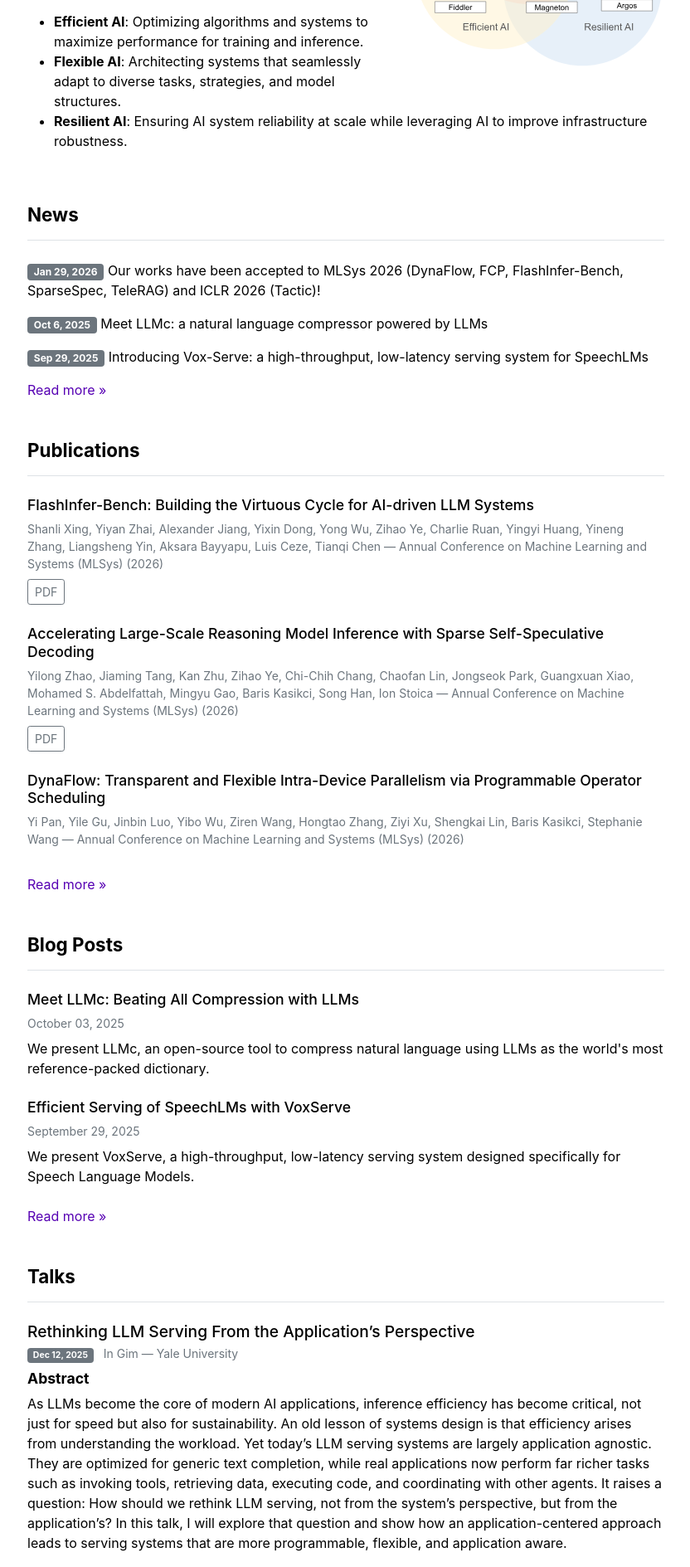
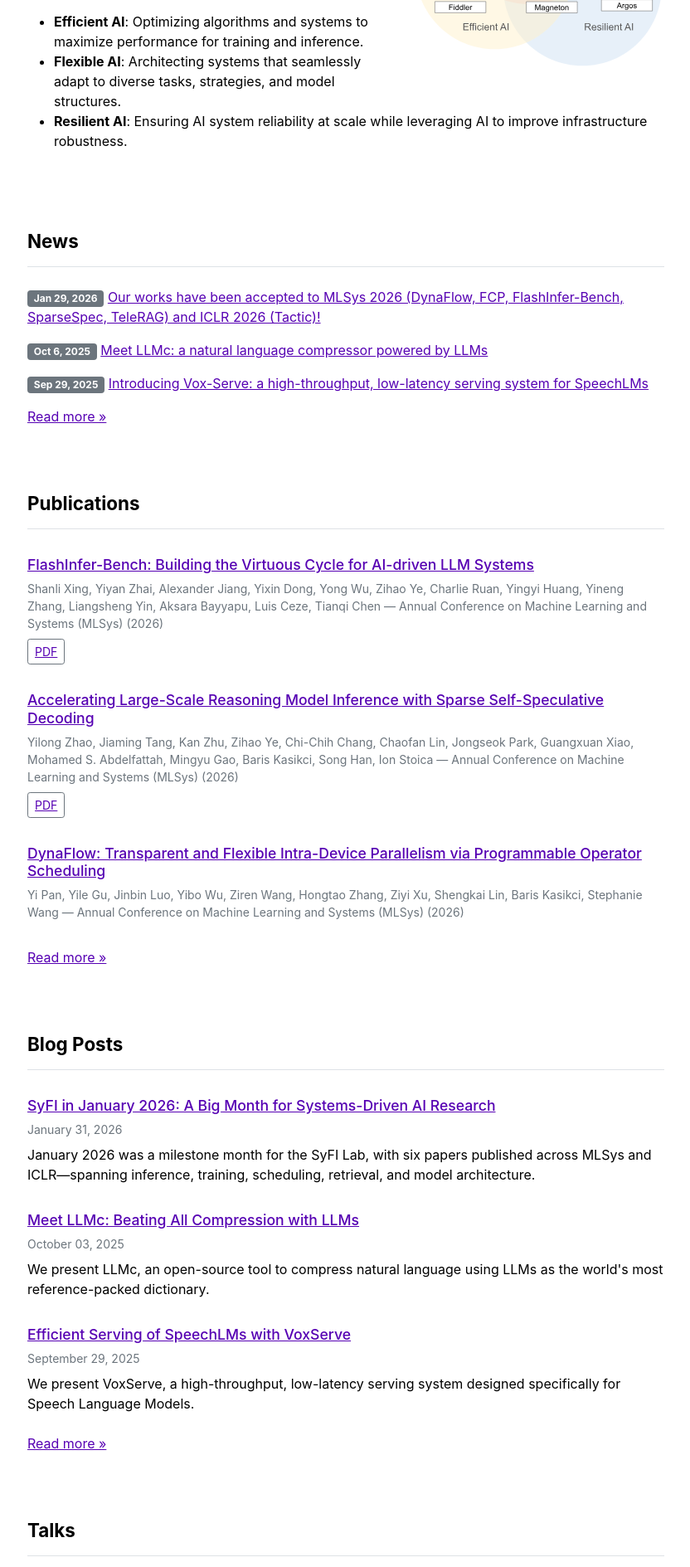
Before and after one commit to kamahori/uw-syfi.github.io, a Jekyll site: the page built from index.md, in a window 1280 px wide. Shown: the part 359-2248 px from the top of the page at 83% size, without its empty margins (223-1055 px from the left). Built offline with Jekyll 4.4.1, drawn with Linux system fonts in a browser that asks for light colours; part of the change alters nothing that is shown.

Commit message:
add jan 26 blog post (#23)

```diff
--- /dev/null
+++ b/_posts/2026-01-31-syfi-january-2026.md
@@ -0,0 +1,61 @@
+---
+layout: post
+title: "SyFI in January 2026: A Big Month for Systems-Driven AI Research"
+date: 2026-01-31
+author: "UW SyFI Lab"
+excerpt: "January 2026 was a milestone month for the SyFI Lab, with six papers published across MLSys and ICLR—spanning inference, training, scheduling, retrieval, and model architecture."
+---
+
+January 2026 was a milestone month for the SyFI Lab. Our group published **six papers across MLSys and ICLR together with our collaborators**—five at *MLSys 2026* and one at *ICLR 2026*—spanning inference, training, scheduling, retrieval, and model architecture. While each paper tackles a specific systems challenge, together they reflect a shared goal: **making large-scale AI systems faster, more flexible, and more practical in the real world**.
+
+We're especially proud of the breadth of the work. These papers cut across the full ML systems stack—from low-level operator scheduling and parallelism, to end-to-end LLM inference and retrieval-augmented generation, to new attention mechanisms for long-context models.
+
+Below is a snapshot of what we have been working on so far this year.
+
+### [**FlashInfer-Bench (MLSys 2026)**](https://arxiv.org/abs/2601.00227)
+
+*Building the Virtuous Cycle for AI-driven LLM Systems*
+
+We introduced FlashInfer-Bench to address a recurring pain point in LLM systems research: inconsistent and incomplete benchmarking. This work focuses on closing the loop between measurement and optimization, enabling more realistic evaluation of inference systems and helping the community reason about performance tradeoffs with shared ground truth.
+
+### [**Sparse Self-Speculative Decoding (MLSys 2026)**](https://arxiv.org/abs/2512.01278)
+
+*Accelerating Large-Scale Reasoning Model Inference*
+
+Reasoning models are powerful—but expensive. This paper shows how self-speculative decoding, combined with sparsity, can significantly accelerate inference while preserving output quality. The result is a practical path toward deploying large reasoning models in latency-sensitive settings.
+
+### **DynaFlow (MLSys 2026)**
+
+*Transparent and Flexible Intra-Device Parallelism*
+
+With DynaFlow, we rethink how work is scheduled *within* a device. By making operator scheduling programmable, this work enables more transparent and adaptable intra-device parallelism, especially important for heterogeneous hardware and evolving model architectures.
+
+### **FCP: Flexible Context Parallelism (MLSys 2026)**
+
+*Scaling Foundation Model Pre-Training*
+
+Training foundation models at scale increasingly runs into context and memory limits. FCP introduces a scalable approach to context parallelism that better balances computation and memory across devices, enabling more efficient large-model pre-training.
+
+### [**TeleRAG (MLSys 2026)**](https://arxiv.org/pdf/2502.20969)
+
+*Efficient Retrieval-Augmented Generation with Lookahead Retrieval*
+
+Retrieval-augmented generation is powerful, but often bottlenecked by retrieval latency. TeleRAG uses lookahead retrieval to overlap and streamline the retrieval-generation loop, significantly improving end-to-end RAG inference efficiency.
+
+### [**Tactic (ICLR 2026)**](https://arxiv.org/pdf/2502.12216)
+
+*Adaptive Sparse Attention for Long-Context Models*
+
+At ICLR, we will present Tactic, a new sparse attention mechanism that adapts via clustering and distribution fitting. Tactic enables models to handle long contexts more efficiently—an increasingly critical capability for reasoning, summarization, and agentic workloads.
+
+---
+
+Taken together, these six papers reflect how we think about ML systems research at SyFI:
+
+* Systems and models must be co-designed, in a full-stack manner.
+* Performance comes from measurement, flexibility, and adaptation.
+* Progress requires work across hardware, runtime, and model layers.
+
+We're excited about where this direction is heading—and grateful to our collaborators, students, and the broader community who made this year possible.
+
+👉 Full list of publications: [https://syfi.cs.washington.edu/publications/](https://syfi.cs.washington.edu/publications/)
--- a/_sass/style.scss
+++ b/_sass/style.scss
@@ -42,6 +42,25 @@ h4, h5, h6 {
   color: #5600b3;
 }
 
+// Blog post content links
+.col-md-12 a {
+  color: #5600b3;
+  text-decoration: underline;
+}
+.col-md-12 a:hover {
+  color: #3d0080;
+  text-decoration: underline;
+}
+
+// Blog post header spacing
+.col-md-12 h2,
+.col-md-12 h3,
+.col-md-12 h4,
+.col-md-12 h5,
+.col-md-12 h6 {
+  margin-top: 2rem;
+}
+
 img {
   max-width: 100% !important;
   height: auto !important;
```
